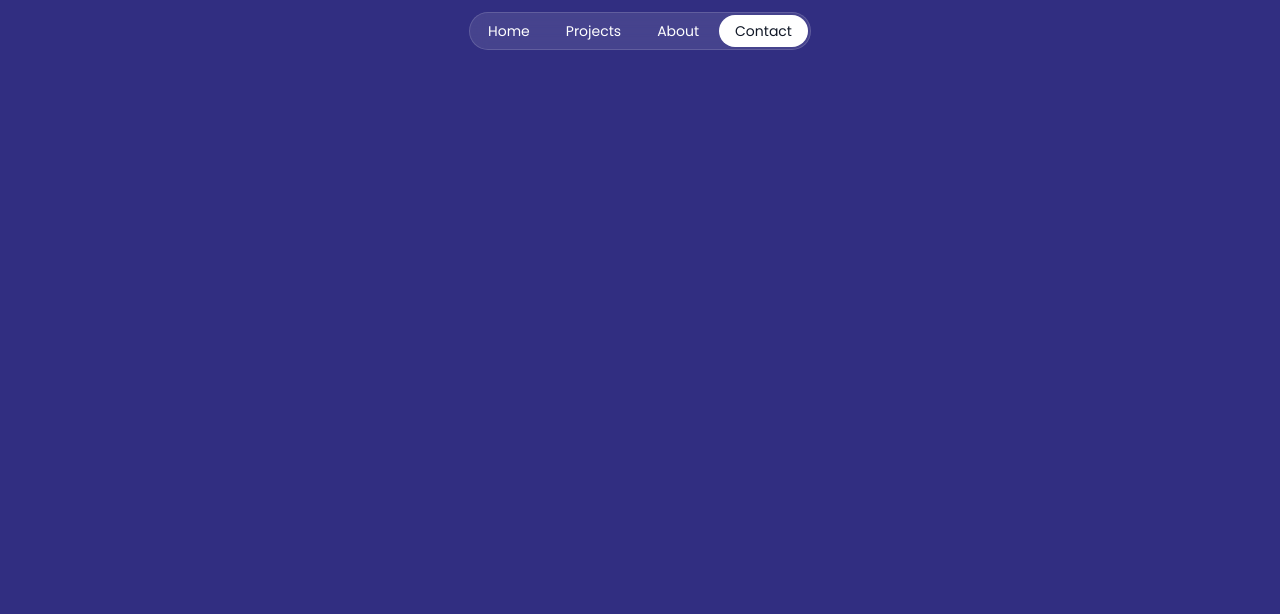
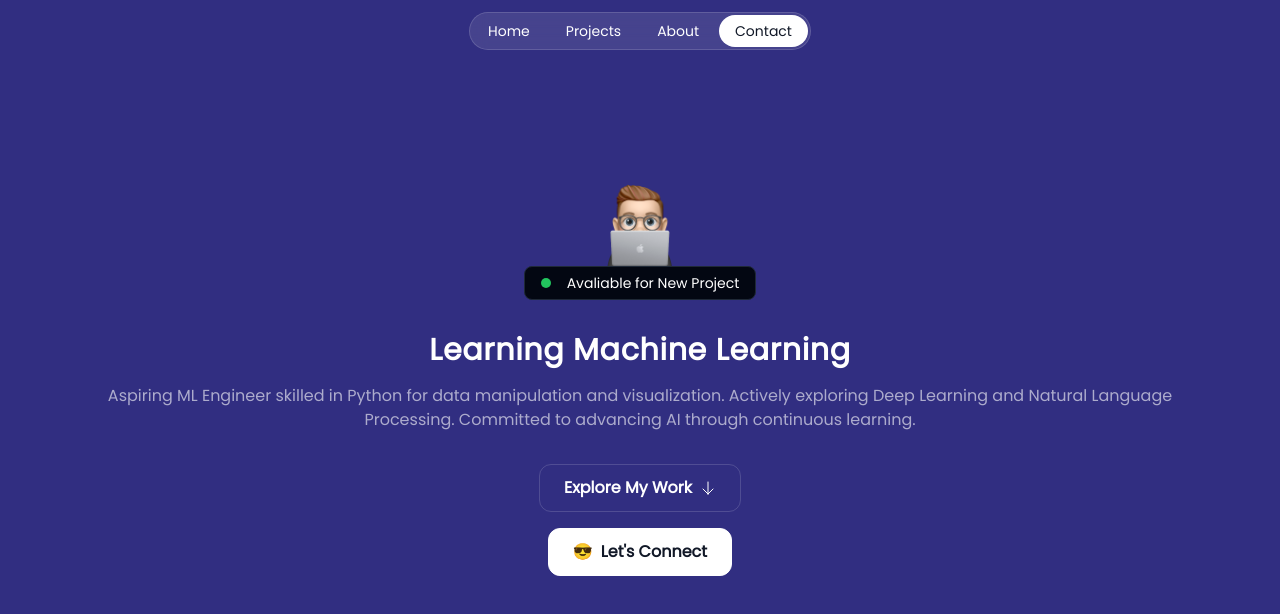
Before and after one commit to Abhinavexists/Portfolio, a Next.js app: page / in a window 1280 px wide. Shown: the top 614 px of the page. Built offline with nearby package versions, Linux system fonts and the light colour scheme.

Commit message:
Updated Hero.tsx , center Profile updated

```diff
--- a/src/app/page.tsx
+++ b/src/app/page.tsx
@@ -1,9 +1,11 @@
 import { Header } from "@/sections/Header";
+import { HeroSection } from "@/sections/Hero";
 
 export default function Home() {
   return (
     <div>
        <Header />
+       <HeroSection />
     </div>
   );
 }
--- a/src/sections/Hero.tsx
+++ b/src/sections/Hero.tsx
@@ -1,3 +1,41 @@
+import memojiImage from "@assets/images/memoji-computer.png";
+import Image from "next/image";
+import ArrowDown from '@assets/icons/arrow-down.svg';
+
 export const HeroSection = () => {
-  return <div>Hero Section</div>;
+  return (
+  <div className="py-32">
+    <div className="container">
+    <div className="flex flex-col items-center">
+    <Image
+    src={memojiImage}
+    className="size-[100px]"
+    alt="Person Peeking"
+    />
+    <div className="bg-gray-950 border border-gray-800 px-4 py-1.5 inline-flex items-center gap-4 rounded-lg">
+      <div className="bg-green-500 size-2.5 rounded-full"></div>
+      <div className="text-sm font-medium">Avaliable for New Project</div>
+    </div>
+    </div>
+    <h1 className="font-serif text-3xl text center mt-8 tracking-wide font-semibold text-center ">
+      Learning Machine Learning
+    </h1>
+    <p className="mt-4 text-center text-white/60">
+    Aspiring ML Engineer skilled in Python for data manipulation and visualization.
+    Actively exploring Deep Learning and Natural Language Processing.
+    Committed to advancing AI through continuous learning.
+    </p>
+    <div className="flex flex-col items-center mt-8 gap-4">
+      <button className="inline-flex items-center gap-2 border border-white/15 px-6 h-12 rounded-xl">
+        <span className="font-semibold">Explore My Work</span>
+        <ArrowDown className="size-4"/>
+      </button>
+      <button className="inline-flex items-center gap-2 border border-white bg-white text-gray-900 h-12 px-6 rounded-xl">
+        <span>😎</span>
+        <span className="font-semibold">Let's Connect</span>
+      </button>
+    </div>
+    </div>
+  </div>
+  );
 };
--- a/tsconfig.json
+++ b/tsconfig.json
@@ -24,6 +24,9 @@
     "paths": {
       "@/*": [
         "./src/*"
+      ],
+      "@assets/*": [
+        "./src/assets/*"
       ]
     },
     "target": "ES2017"
```
